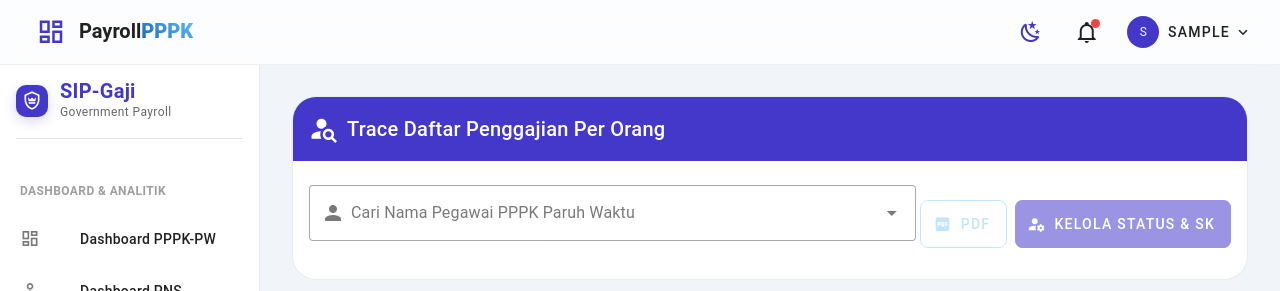
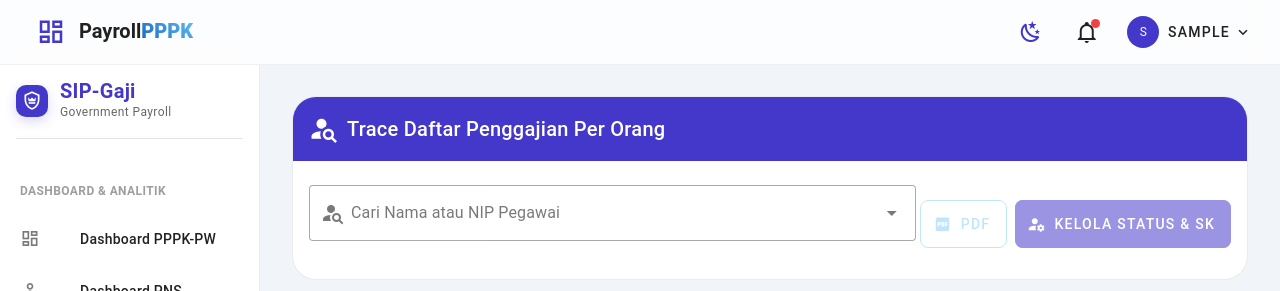
Before and after one commit to rullyperdhana/dashboard-pw, a Vue app in the folder dashboard-pw-frontend/: page /employee-trace in a window 1280 px wide. Shown: the top 291 px of the page. Built offline with nearby package versions, Linux system fonts and the light colour scheme; sample sign-in values are in the browser's storage; what vue3-apexcharts would draw is missing.

Commit message:
Employee Trace: NIP search + SKPD display

```diff
--- a/dashboard-pw-frontend/src/views/EmployeeHistory.vue
+++ b/dashboard-pw-frontend/src/views/EmployeeHistory.vue
@@ -21,17 +21,21 @@
                       :items="employees"
                       item-title="nama"
                       item-value="id"
-                      label="Cari Nama Pegawai PPPK Paruh Waktu"
-                      prepend-inner-icon="mdi-account"
+                      label="Cari Nama atau NIP Pegawai"
+                      prepend-inner-icon="mdi-account-search"
                       variant="outlined"
                       clearable
                       :loading="searching"
                       @update:search="onSearch"
                       return-object
-                      placeholder="Ketik minimal 3 karakter untuk mencari..."
+                      placeholder="Ketik nama atau NIP (minimal 3 karakter)..."
                     >
                       <template v-slot:item="{ props, item }">
-                        <v-list-item v-bind="props" :subtitle="item.raw.nip + ' - ' + item.raw.jabatan"></v-list-item>
+                        <v-list-item v-bind="props">
+                          <template v-slot:subtitle>
+                            {{ item.raw.nip }} · {{ item.raw.skpd?.nama_skpd || item.raw.upt || '-' }} · {{ item.raw.jabatan }}
+                          </template>
+                        </v-list-item>
                       </template>
                     </v-autocomplete>
                   </v-col>
@@ -69,7 +73,7 @@
                   <div>
                     <h3 class="text-h6 mb-1 font-weight-bold">{{ selectedEmployee.nama }}</h3>
                     <div class="text-subtitle-2 text-grey-darken-1">
-                      NIP: {{ selectedEmployee.nip }} | Jabatan: {{ selectedEmployee.jabatan }}
+                      NIP: {{ selectedEmployee.nip }} | {{ selectedEmployee.skpd?.nama_skpd || selectedEmployee.upt || '-' }} | {{ selectedEmployee.jabatan }}
                     </div>
                   </div>
                   <v-chip color="info" label variant="tonal">
```
